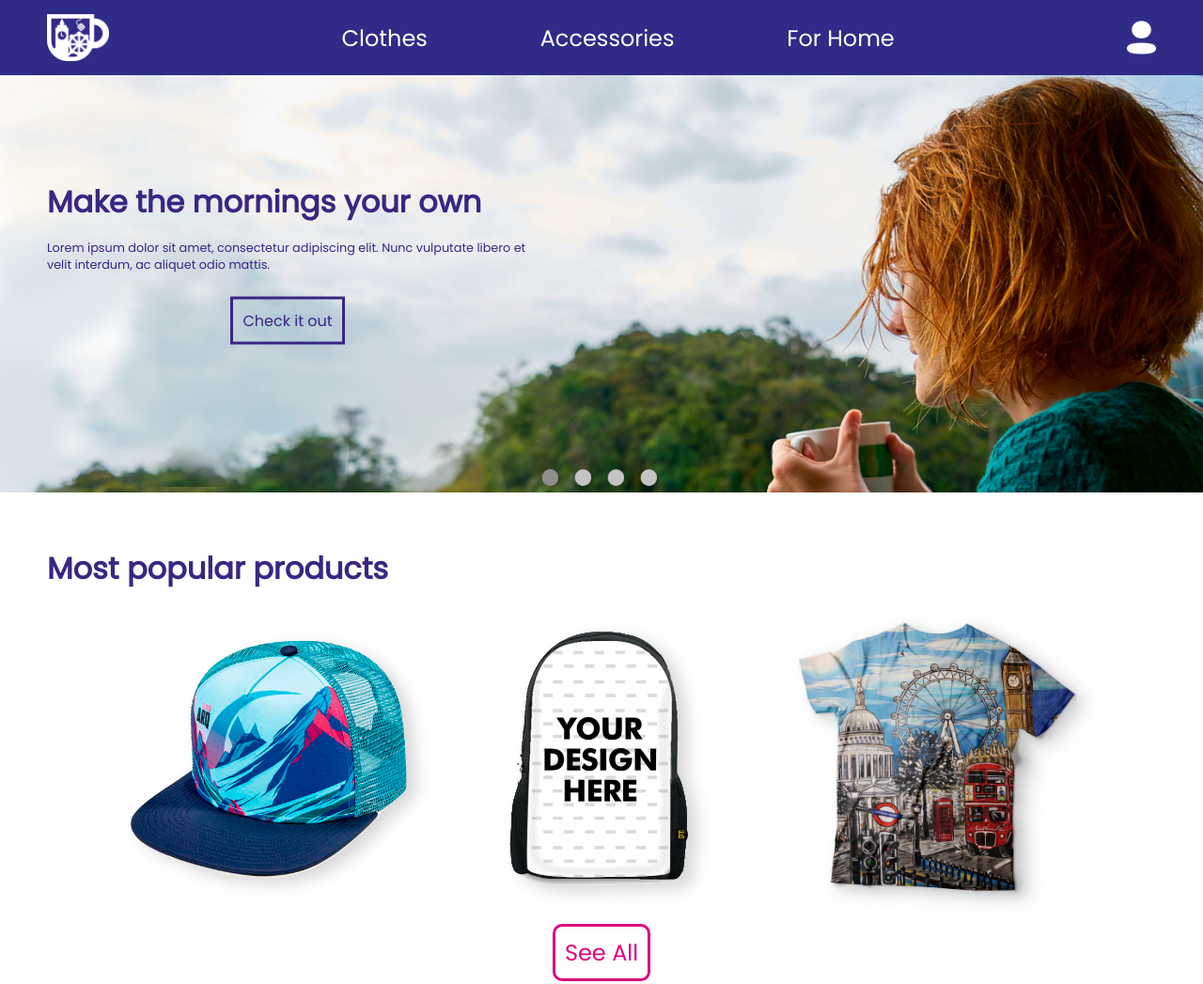
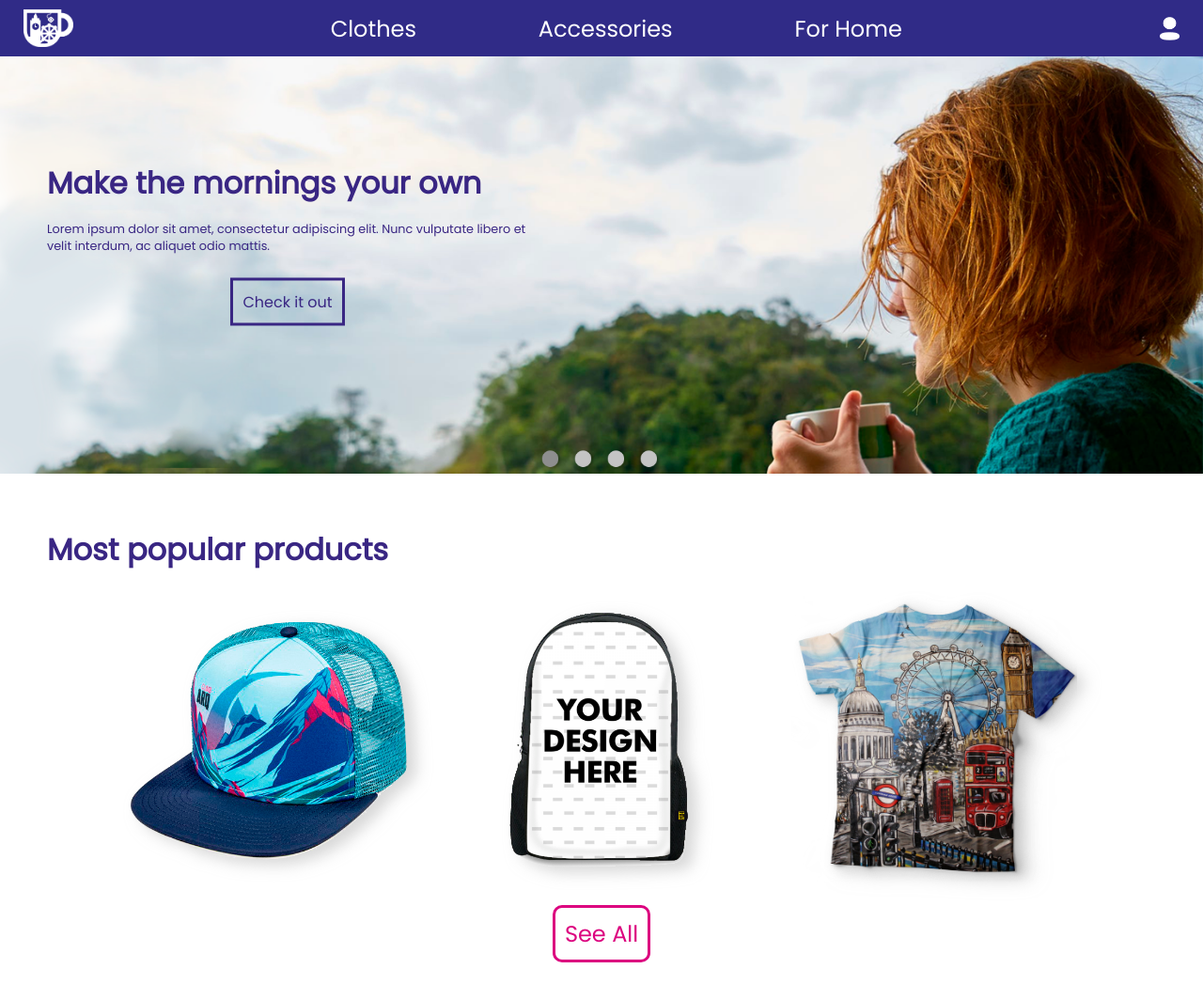
Before and after one commit to salo1802/London-Sublime, a plain HTML site: page index.html in a window 1280 px wide. Shown: the top 1047 px of the page at 94% size. Drawn offline with Linux system fonts and the light colour scheme.

Commit message:
Updated sizes of header

```diff
--- a/styles.css
+++ b/styles.css
@@ -16,16 +16,16 @@ header{
     flex-direction: row;
     align-items: center;
     justify-content: space-between;
-    padding: 15px 50px 15px 50px;
+    padding: 10px 25px 10px 25px;
 }
 
 
 .header__logo{
-    height: 50px;
+    height: 40px;
 }
 
 .header__profile{
-    height: 36px;
+    height: 25px;
 }
 
 .header__nav{
@@ -310,6 +310,7 @@ footer{
 }
 .contact__img{
     padding-right: 10px;
+    width: 25px;
 }
 
 .footer__aboutus{
@@ -317,7 +318,7 @@ footer{
 }
 
 .footer__title{
-    margin-bottom: 25px;
+    margin-bottom: 15px;
 }
 .footer__aboutus{
     flex-direction: column;
```
